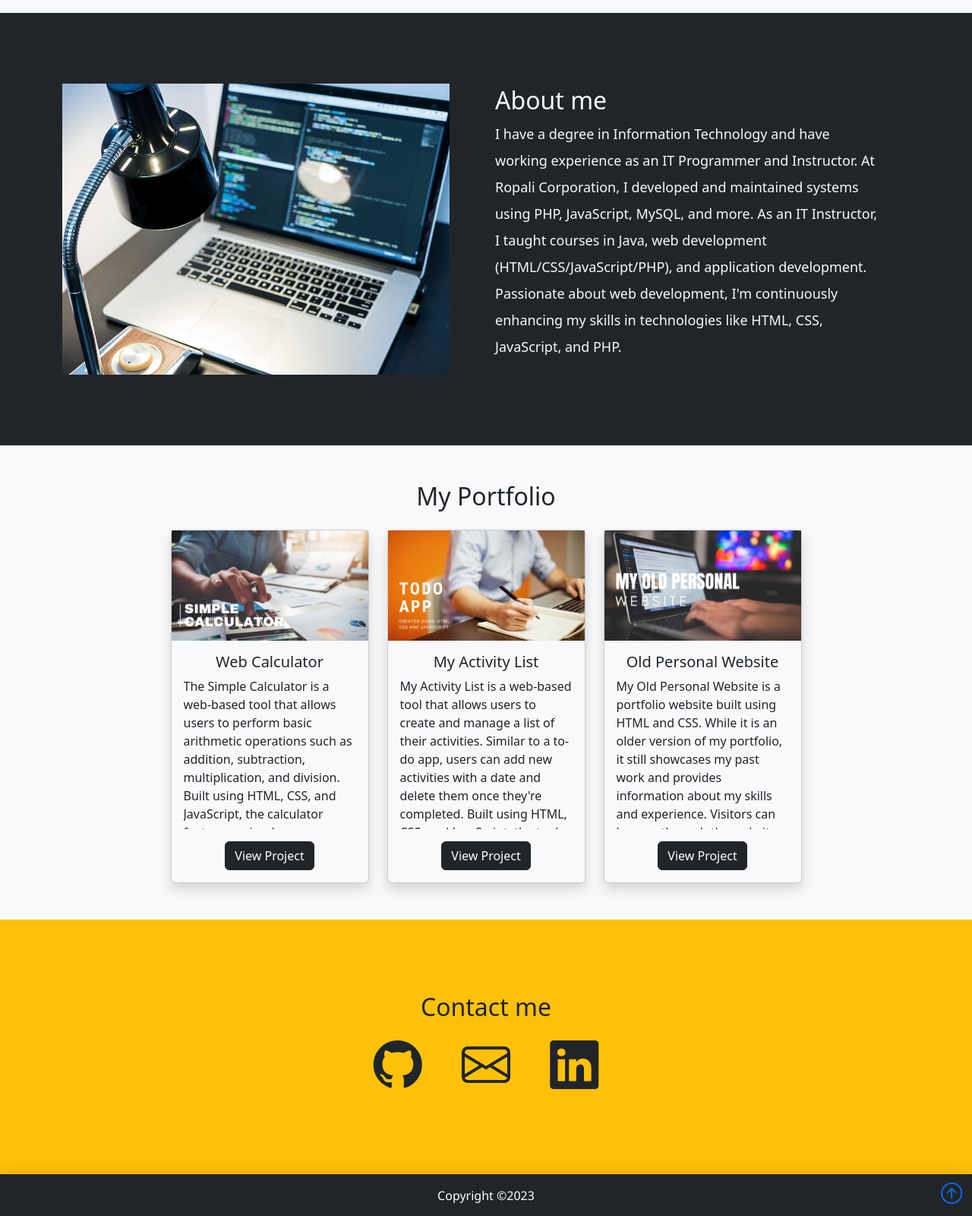
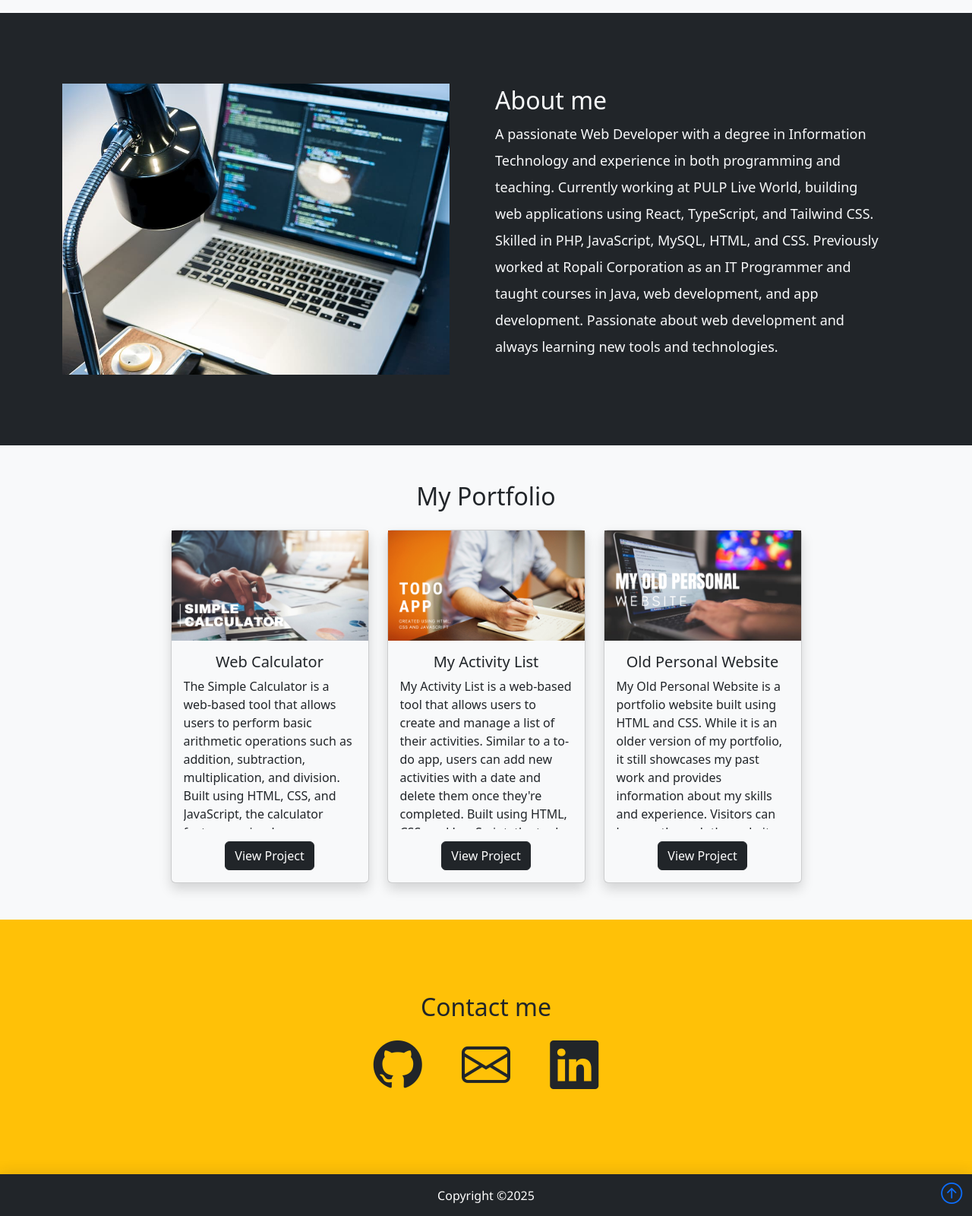
Before and after one commit to yunil30/MyWebsite, a plain HTML site: page index.html in a window 1280 px wide. Shown: the part 596-2196 px from the top of the page at 76% size. Drawn offline with nearby package versions, Linux system fonts and the light colour scheme.

Commit message:
06-07-2025

```diff
--- a/index.html
+++ b/index.html
@@ -63,7 +63,7 @@
                 </div>
                 <div id="about_content" class="col-md p-5">
                     <h2>About me</h2>
-                    <p class="about-p">I have a degree in Information Technology and have working experience as an IT Programmer and Instructor. At Ropali Corporation, I developed and maintained systems using PHP, JavaScript, MySQL, and more. As an IT Instructor, I taught courses in Java, web development (HTML/CSS/JavaScript/PHP), and application development. Passionate about web development, I'm continuously enhancing my skills in technologies like HTML, CSS, JavaScript, and PHP.</p>
+                    <p class="about-p">A passionate Web Developer with a degree in Information Technology and experience in both programming and teaching. Currently working at PULP Live World, building web applications using React, TypeScript, and Tailwind CSS. Skilled in PHP, JavaScript, MySQL, HTML, and CSS. Previously worked at Ropali Corporation as an IT Programmer and taught courses in Java, web development, and app development. Passionate about web development and always learning new tools and technologies.</p>
                 </div>
             </div>
         </div>
@@ -145,7 +145,7 @@
     <!-- This is the Footer. -->
     <footer>
         <div class="footer bg-dark">
-            <p>Copyright ©2023</p>
+            <p>Copyright ©2025</p>
             <a href="#home" id="arrow-up" class="position-absolute bottom-0 end-0">
                 <i class="bi bi-arrow-up-circle h3"></i>
             </a>
```
